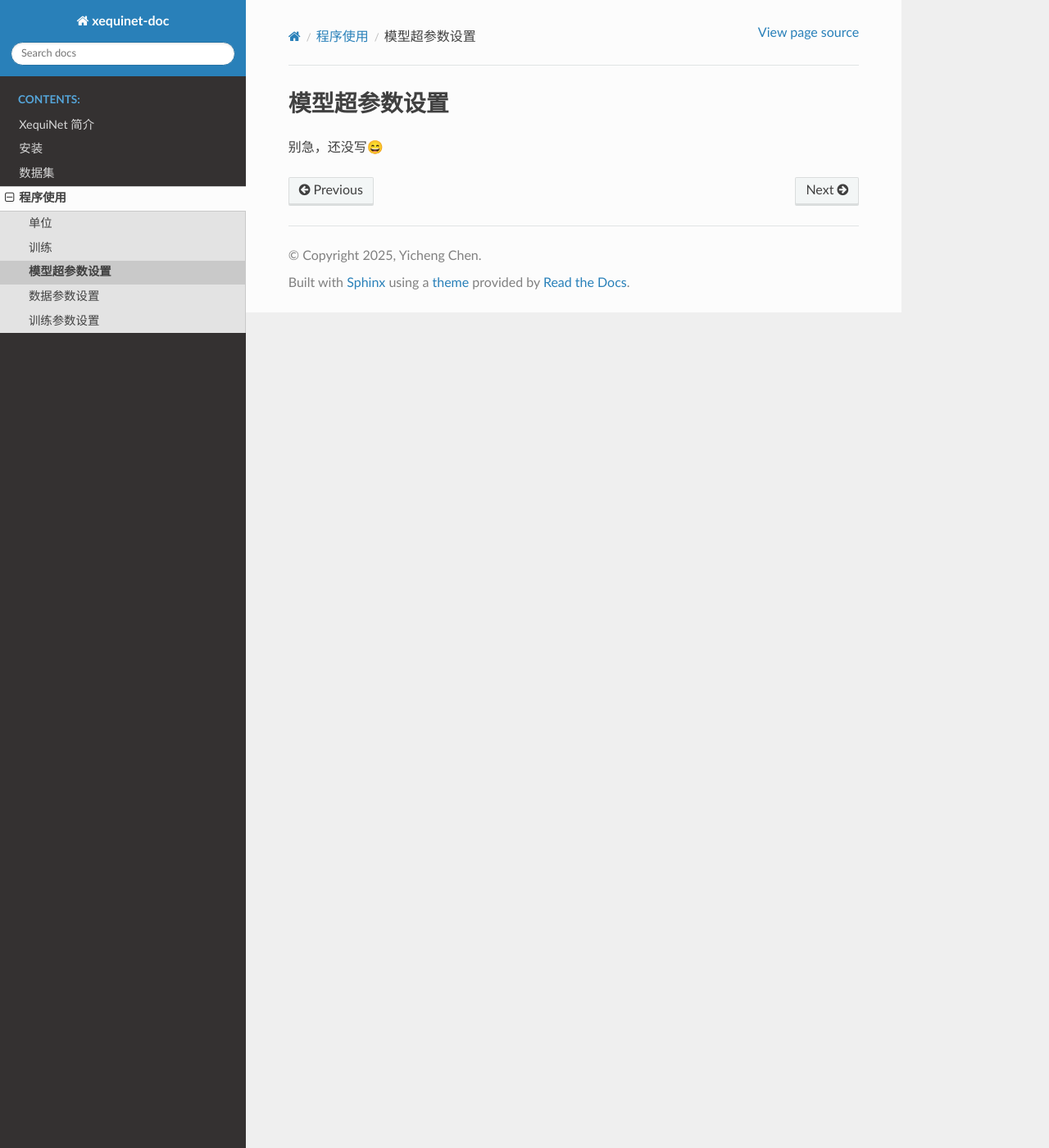
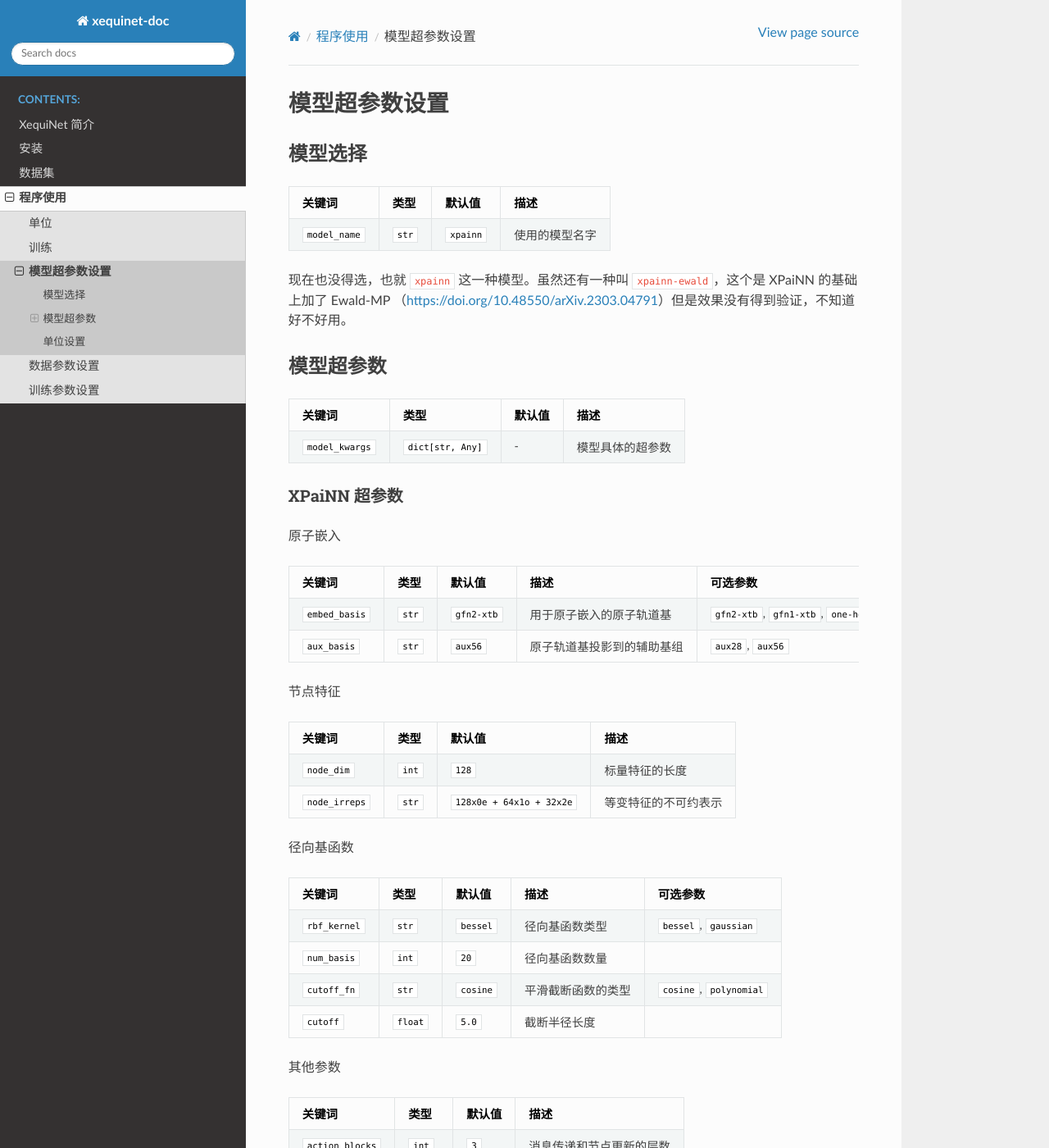
Before and after one commit to X1X1010/XequiNetDoc, a Sphinx documentation site: the page built from source/usage/model_cfg.md, in a window 1280 px wide and 1400 px high. Shown: the whole window at 82% size. Built offline with Sphinx 7.4.7 and the Read the Docs theme 3.1.0, drawn with Linux system fonts in a browser that asks for light colours; formulas are drawn with MathJax 3; some of the changed text lies outside the part shown.

Commit message:
complete model_cfg

````diff
--- a/source/usage/model_cfg.md
+++ b/source/usage/model_cfg.md
@@ -1,2 +1,83 @@
 # 模型超参数设置
-别急，还没写😄
+## 模型选择
+
+| 关键词 | 类型 | 默认值 | 描述 |
+| - | - | - | - |
+| `model_name` | `str` | `xpainn` | 使用的模型名字 |
+
+现在也没得选，也就 `xpainn` 这一种模型。虽然还有一种叫 `xpainn-ewald`，这个是 XPaiNN 的基础上加了 Ewald-MP （<https://doi.org/10.48550/arXiv.2303.04791>）但是效果没有得到验证，不知道好不好用。
+
+## 模型超参数
+
+| 关键词 | 类型 | 默认值 | 描述 |
+| - | - | - | - |
+| `model_kwargs` | `dict[str, Any]` | - | 模型具体的超参数 |
+
+### XPaiNN 超参数
+
+原子嵌入
+
+| 关键词 | 类型 | 默认值 | 描述 | 可选参数 |
+| - | - | - | - | - |
+| `embed_basis` | `str` | `gfn2-xtb` | 用于原子嵌入的原子轨道基 | `gfn2-xtb`, `gfn1-xtb`, `one-hot` |
+| `aux_basis` | `str` | `aux56` | 原子轨道基投影到的辅助基组 | `aux28`, `aux56` |
+
+节点特征
+
+| 关键词 | 类型 | 默认值 | 描述 |
+| - | - | - | - |
+| `node_dim` | `int` | `128` | 标量特征的长度 |
+| `node_irreps` | `str` | `128x0e + 64x1o + 32x2e` | 等变特征的不可约表示 |
+
+径向基函数
+
+| 关键词 | 类型 | 默认值 | 描述 | 可选参数 |
+| - | - | - | - | - |
+| `rbf_kernel` | `str` | `bessel` | 径向基函数类型 | `bessel`, `gaussian` |
+| `num_basis` | `int` | `20` | 径向基函数数量 | |
+| `cutoff_fn` | `str` | `cosine` | 平滑截断函数的类型 | `cosine`, `polynomial` |
+| `cutoff` | `float` | `5.0` | 截断半径长度 | |
+
+其他参数
+
+| 关键词 | 类型 | 默认值 | 描述 |
+| - | - | - | - |
+| `action_blocks` | `int` | `3` | 消息传递和节点更新的层数 |
+| `activation` | `str` | `silu` | 激活函数类型 | `silu`, `relu`, `leakyrelu`, `softplus` |
+| `layer_norm` | `bool` | `true` | 是否使用层归一化 |
+
+电子嵌入
+
+| 关键词 | 类型 | 默认值 | 描述 |
+| - | - | - | - |
+| `charge_embed` | `bool` | `false` | 是否使用电荷嵌入层 |
+| `spin_embed` | `bool` | `false` | 是否使用自旋嵌入层 |
+
+输出相关
+| 关键词 | 类型 | 默认值 | 描述 | 可选参数 |
+| - | - | - | - | - |
+| `output_mode` | `str`/`list[str]` | `energy` | 输出层的类型，可以有多重输出 | `energy`, `charges`, `polar`, `dipole`, `polar` |
+| `hidden_dim` | `int` | `64` | 输出层 MLP 的中间层维度 | |
+| `hidden_irreps` | `str` | `64x0e + 32x1o + 16x2e` | 张量输出的 等变 MLP 中间层不可约表示 | |
+| `conservation` | `bool` | `true` | 电荷布居输出专用，是否遵循电荷守恒 | |
+| `magnitude` | `bool` | `false` | 偶极矩输出专用，是否转化为偶极矩大小 | |
+| `isotropic` | `bool` | `false` | 极化率输出专用，是否转化为各项同性极化率 | |
+
+
+## 单位设置
+
+| 关键词 | 类型 | 默认值 | 描述 |
+| - | - | - | - |
+| `default_units` | `dict[str, str]` | - | 模型使用的默认单位 |
+
+设置模型所使用的单位，具体可用单位见[单位](./units.md)。主要就是输入结构的坐标的单位，和输出物理量的单位，如：
+
+```yaml
+model:
+  ...
+  default_units:
+    pos: Angstrom
+    energy: eV
+```
+
+表述输入坐标单位是 Å，输出能量单位是 eV。要注意的是对于梯度性质，比如力，会自动根据能量和坐标的单位组合出 eV/Å，不要单独指定以免引起歧义。
````
Also changed, not shown: source/usage/train.md (+10 -0 lines).
